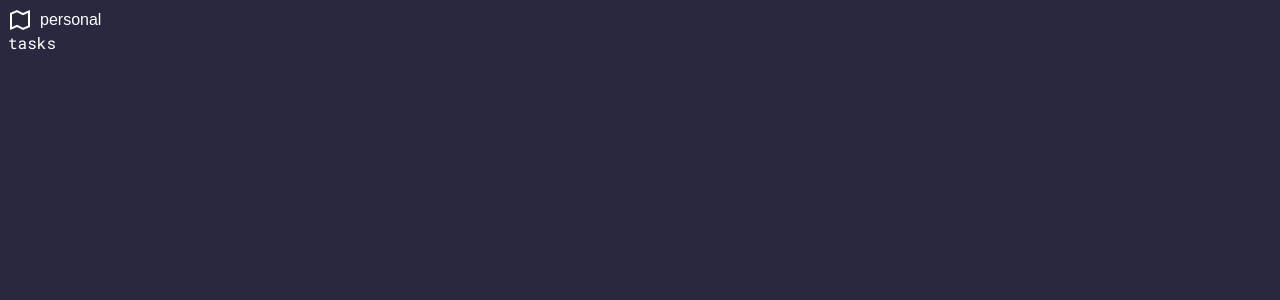
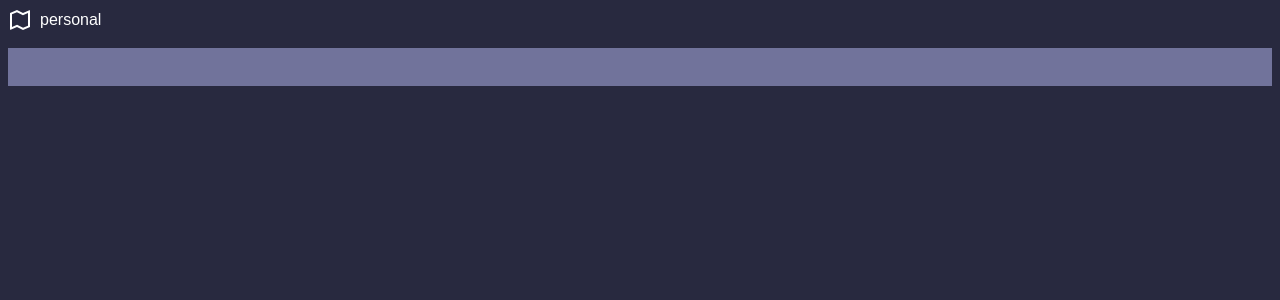
Before and after one commit to colorlessenergy/task, a Next.js app: page / in a window 1280 px wide. Shown: the top 300 px of the page. Built offline with nearby package versions, Linux system fonts and the light colour scheme; a web font is replaced by a local one.

Commit message:
add HTML structure and styles for add task input component

```diff
--- /dev/null
+++ b/app/_components/AddTaskInput.js
@@ -0,0 +1,5 @@
+const AddTaskInput = () => {
+    return <input type="text" className="add-task-input mt-2" />;
+};
+
+export default AddTaskInput;
--- a/app/page.js
+++ b/app/page.js
@@ -1,3 +1,9 @@
+import AddTaskInput from "./_components/AddTaskInput";
+
 export default function Home() {
-    return <div>tasks</div>;
+    return (
+        <div>
+            <AddTaskInput />
+        </div>
+    );
 }
--- a/app/styles/globals.scss
+++ b/app/styles/globals.scss
@@ -1,4 +1,5 @@
 @use "./variables.scss" as *;
+@use "./module.scss" as *;
 @use "./utilities.scss" as *;
 
 * {
@@ -24,6 +25,12 @@ svg {
     fill: #ffffff;
 }
 
+input {
+    border: none;
+
+    font-family: inherit;
+}
+
 .container {
     margin: 8px;
 }
--- /dev/null
+++ b/app/styles/module.scss
@@ -0,0 +1,9 @@
+@use "./variables.scss" as *;
+
+.add-task-input {
+    padding: 10px;
+    width: 100%;
+
+    background-color: $light-purple;
+    color: #ffffff;
+}
--- a/app/styles/utilities.scss
+++ b/app/styles/utilities.scss
@@ -1,3 +1,7 @@
 .mr-1 {
     margin-right: 8px;
 }
+
+.mt-2 {
+    margin-top: 16px;
+}
--- a/app/styles/variables.scss
+++ b/app/styles/variables.scss
@@ -1 +1,2 @@
 $purple: #28293f;
+$light-purple: #71739b;
```
